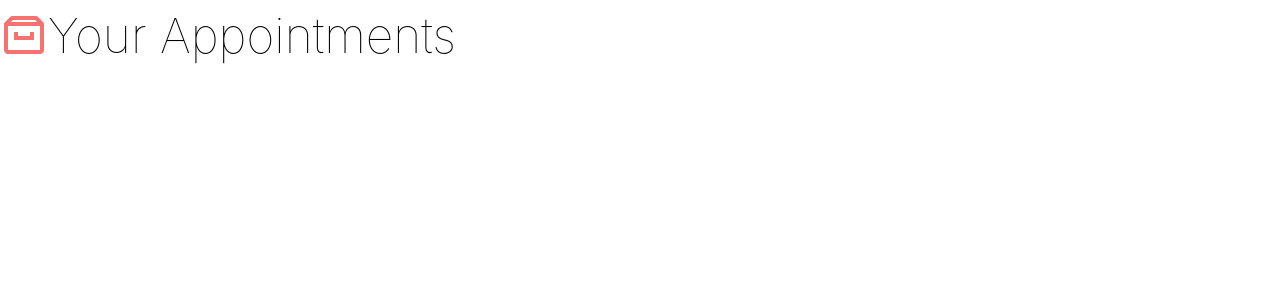
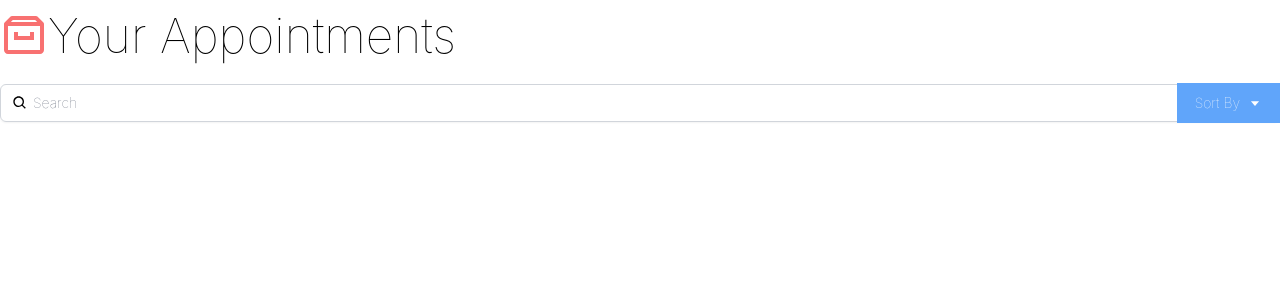
Before and after one commit to egor-shev/react-appointment-app, a React (Create React App) app in the folder react-appointment-app/: page / in a window 1280 px wide. Shown: the top 300 px of the page. Built offline with nearby package versions, Linux system fonts and the light colour scheme.

Commit message:
create Search component

```diff
--- a/react-appointment-app/src/App.js
+++ b/react-appointment-app/src/App.js
@@ -1,10 +1,12 @@
 import { BiArchive } from "react-icons/bi"
+import Search from "./components/Search"
 
 function App() {
   return (
     <div className="App container mx-auto mt-3 font-thin">
       <h1 className="text-5xl">
         <BiArchive className="inline-block text-red-400 align-top" />Your Appointments</h1>
+      <Search />
     </div>
   );
 }
--- /dev/null
+++ b/react-appointment-app/src/components/Search.js
@@ -0,0 +1,26 @@
+import { BiSearch, BiCaretDown } from "react-icons/bi"
+
+const Search = () => {
+    return (
+        <div className="py-5">
+            <div className="mt-1 relative rounded-md shadow-sm">
+                <div className="absolute inset-y-0 left-0 pl-3 flex items-center pointer-events-none">
+                    <BiSearch />
+                    <label htmlFor="query" className="sr-only" />
+                </div>
+                <input type="text" name="query" id="query" value=""
+                    className="pl-8 rounded-md focus:ring-indigo-500 focus:border-indigo-500 block w-full sm:text-sm border-gray-300" placeholder="Search" />
+                <div className="absolute inset-y-0 right-0 flex items-center">
+                    <div>
+                        <button type="button"
+                            className="justify-center px-4 py-2 bg-blue-400 border-2 border-blue-400 text-sm text-white hover:bg-blue-700 focus:outline-none focus:ring-2 focus:ring-offset-2 flex items-center" id="options-menu" aria-haspopup="true" aria-expanded="true">
+                            Sort By <BiCaretDown className="ml-2" />
+                        </button>
+                    </div>
+                </div>
+            </div>
+        </div>
+    )
+}
+
+export default Search
```
